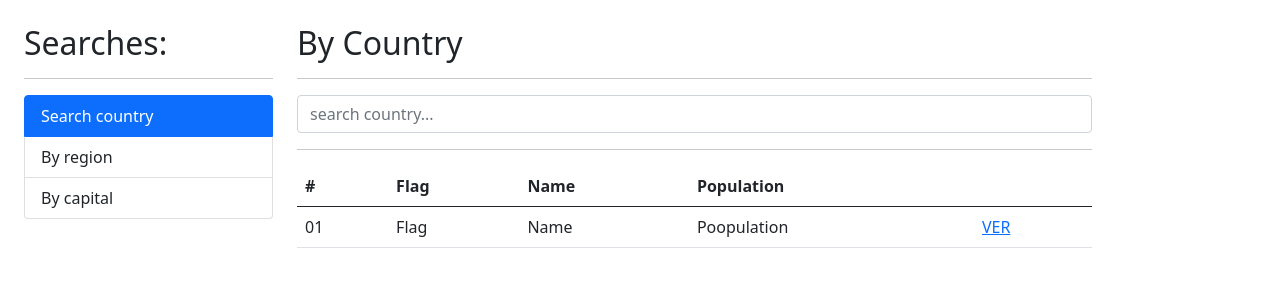
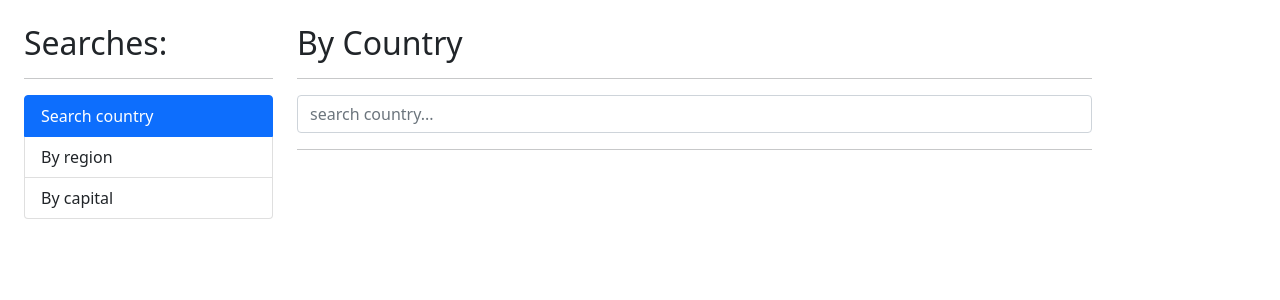
Before and after one commit to NianDewei/countries-app-angular, an Angular app: page / in a window 1280 px wide. Shown: the top 300 px of the page. Built offline with nearby package versions, Linux system fonts and the light colour scheme.

Commit message:
10 | Show results in table - countries

```diff
--- a/src/app/country/country.module.ts
+++ b/src/app/country/country.module.ts
@@ -5,6 +5,7 @@
 import { ByRegionComponent } from './pages/by-region/by-region.component';
 import { SeeCountryComponent } from './pages/see-country/see-country.component';
 import { FormsModule } from '@angular/forms';
+import { RouterModule } from '@angular/router';
 
 
 
@@ -23,7 +24,8 @@
   ],
   imports: [
     CommonModule,
-    FormsModule
+    FormsModule,
+    RouterModule
   ]
 })
 export class CountryModule { }
--- a/src/app/country/pages/by-country/by-country.component.html
+++ b/src/app/country/pages/by-country/by-country.component.html
@@ -14,13 +14,13 @@
     </form>
   </div>
 </div>
-<hr>
+<hr />
 
 <div class="alert alert-danger" *ngIf="error">
-  Nothing found with the term: <strong>{{term}}</strong>
+  Nothing found with the term: <strong>{{ term }}</strong>
 </div>
 
-<div class="row" *ngIf="!error">
+<div class="row" *ngIf="countries.length > 0">
   <div class="col">
     <table class="table table-hover">
       <thead>
@@ -33,12 +33,20 @@
         </tr>
       </thead>
       <tbody>
-          <tr>
-            <td>01</td>
-            <td>Flag</td>
-            <td>Name</td>
-            <td>Poopulation</td>
-            <td><a href="">VER</a></td>
+        <tr *ngFor="let country of countries; let i = index">
+          <td>{{ i + 1 }}</td>
+          <td>
+            <img
+              [src]="country.flags.svg"
+              [alt]="country.name.official"
+              style="width: 28.5px; height: auto"
+            />
+          </td>
+          <td>{{ country.name.common }}</td>
+          <td>{{ country.population | number }}</td>
+          <td>
+            <a [routerLink]="['/country', country.ccn3]">VER</a>
+          </td>
         </tr>
       </tbody>
     </table>
--- a/src/app/country/pages/by-country/by-country.component.ts
+++ b/src/app/country/pages/by-country/by-country.component.ts
@@ -1,4 +1,5 @@
 import { Component, OnInit } from '@angular/core';
+import { Country } from '../../interfaces/country.interface';
 import { CountryService } from '../../services/country.service';
 
 @Component({
@@ -9,6 +10,7 @@
 export class ByCountryComponent implements OnInit {
   term: string = '';
   error: boolean = false;
+  countries: Country[] = [];
   constructor(private countryService: CountryService) {}
 
   ngOnInit(): void {}
@@ -19,8 +21,11 @@
     console.log(this.term);
     this.countryService.searchCountry(this.term).subscribe({
       // recommended way
-      next: (country) => console.log(country),
-      error: (error) => (this.error = true),
+      next: (countries) => (this.countries = countries),
+      error: (error) => {
+        this.error = true;
+        this.countries = [];
+      },
       complete: () => console.log('Complete'),
       //------------------------------------------
     });
```
Lines whose indentation alone changed are shown as unchanged.
